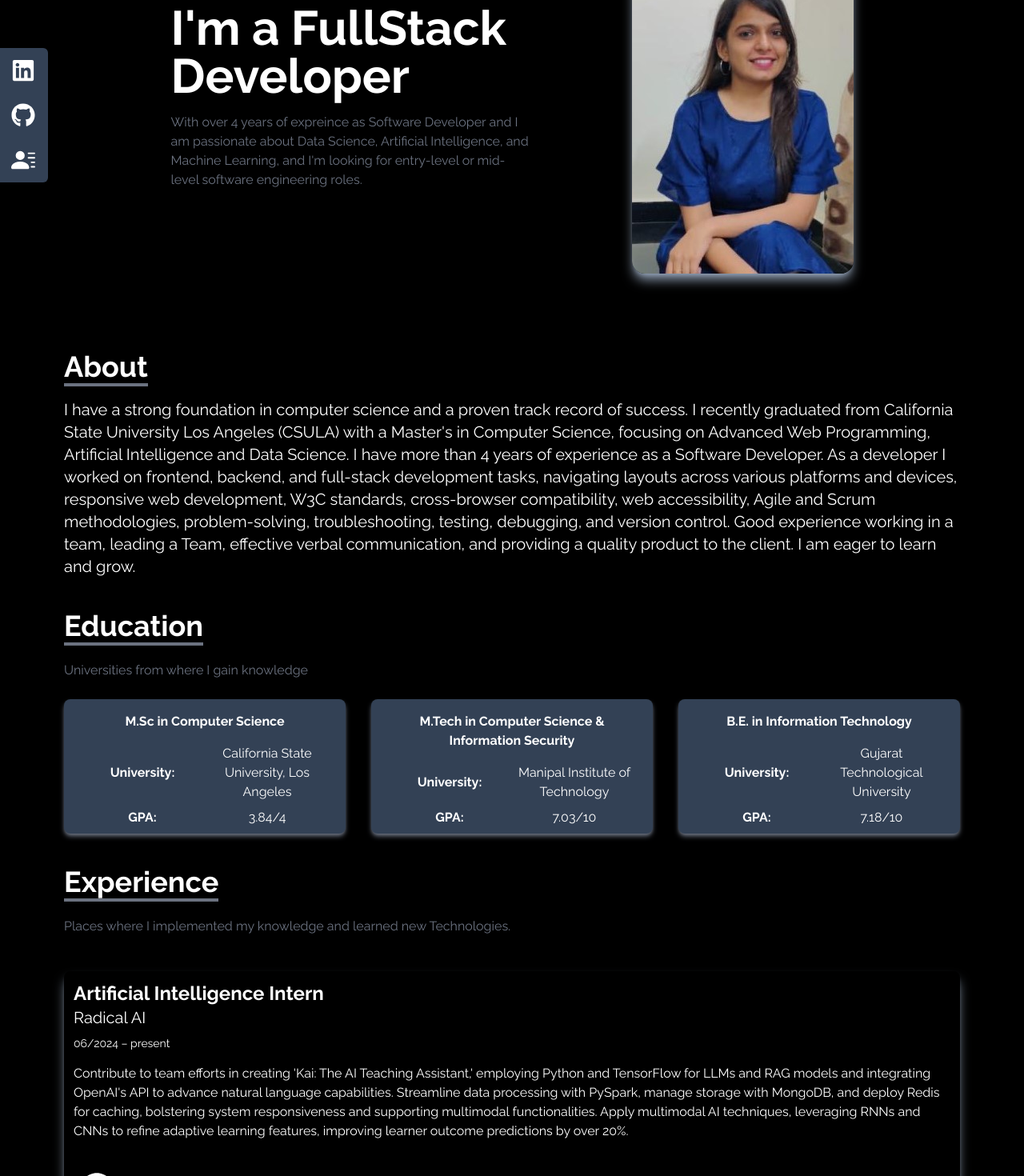
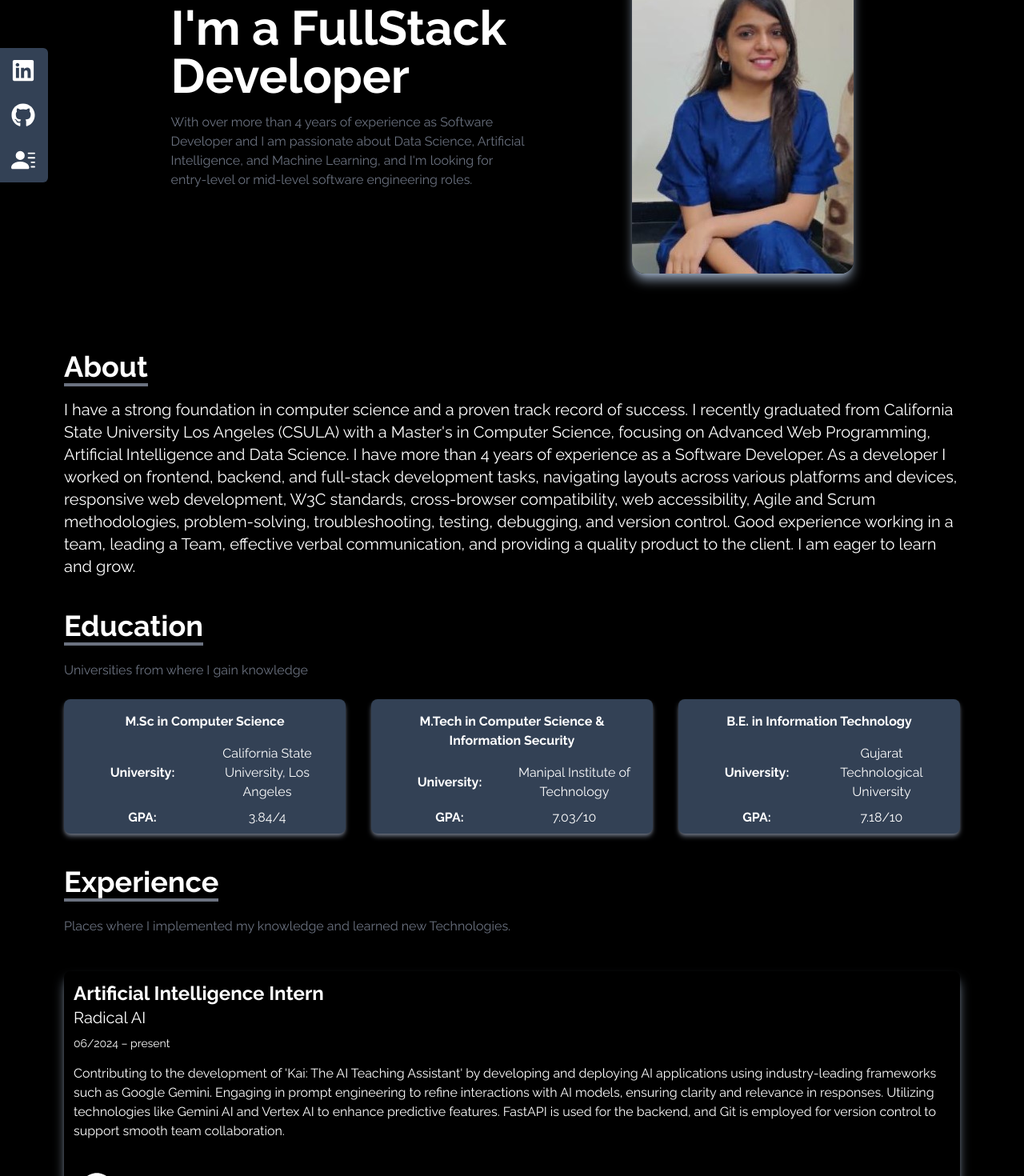
Before and after one commit to dipalimakadia/Dipali-s-Portfolio, a React (Create React App) app: page / in a window 1280 px wide. Shown: the part 220-1690 px from the top of the page at 80% size. Built offline with nearby package versions, Linux system fonts and the light colour scheme; a web font is replaced by a local one.

Commit message:
changes new resume update

```diff
--- a/src/components/Experience.jsx
+++ b/src/components/Experience.jsx
@@ -9,7 +9,7 @@ const Experience = () => {
       company: "Radical AI",
       year: "06/2024 – present",
       details:
-        "Contribute to team efforts in creating 'Kai: The AI Teaching Assistant,' employing Python and TensorFlow for LLMs and RAG models and integrating OpenAI's API to advance natural language capabilities. Streamline data processing with PySpark, manage storage with MongoDB, and deploy Redis for caching, bolstering system responsiveness and supporting multimodal functionalities. Apply multimodal AI techniques, leveraging RNNs and CNNs to refine adaptive learning features, improving learner outcome predictions by over 20%.",
+        "Contributing to the development of 'Kai: The AI Teaching Assistant' by developing and deploying AI applications using industry-leading frameworks such as Google Gemini. Engaging in prompt engineering to refine interactions with AI models, ensuring clarity and relevance in responses. Utilizing technologies like Gemini AI and Vertex AI to enhance predictive features. FastAPI is used for the backend, and Git is employed for version control to support smooth team collaboration.",
       otherprojectdetails: "",
       link: "https://lab.radicalai.app/",
     },
--- a/src/components/Home.jsx
+++ b/src/components/Home.jsx
@@ -11,7 +11,7 @@ const Home = () => {
             I'm a FullStack Developer
           </h2>
           <p className="text-gray-500 py-4 max-w-md">
-          With over 4 years of expreince as Software Developer and I am passionate about Data Science, Artificial Intelligence, and Machine Learning, and I'm looking for entry-level or mid-level software engineering roles.
+          With over more than 4 years of experience as Software Developer and I am passionate about Data Science, Artificial Intelligence, and Machine Learning, and I'm looking for entry-level or mid-level software engineering roles.
             {/* I have more than 6 years of experience as a Developer. Pursuing MS
             in Computer Science at CSULA. */}
           </p>
```
Also changed, not shown: 1 other file (tests, documents, lock files or other folders).
